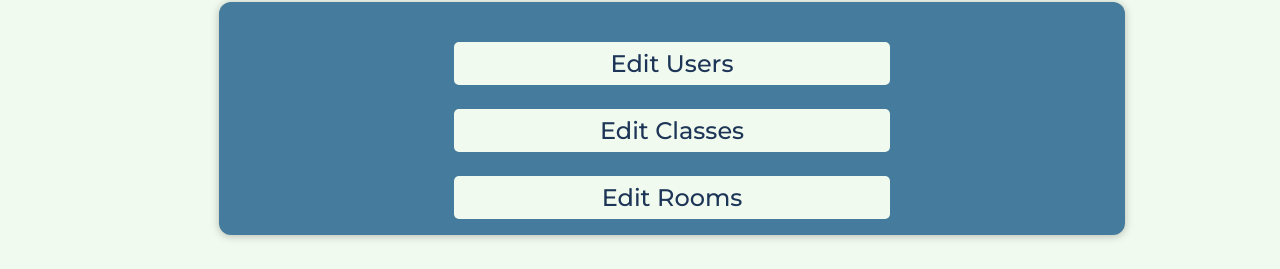
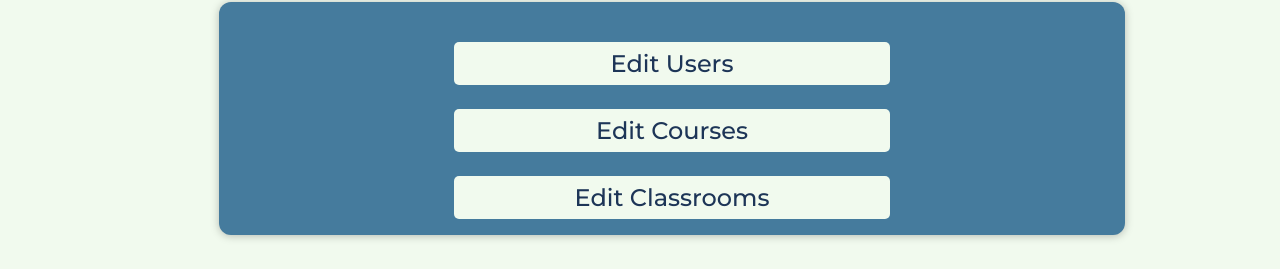
Before and after one commit to WilliamC21/Student-Attendance-App, a Next.js app: page /Admin/AdminHome in a window 1280 px wide. Shown: the part 122-391 px from the top of the page. Built offline with nearby package versions, Linux system fonts and the light colour scheme.

Commit message:
text fix

```diff
--- a/pages/Admin/AdminHome.js
+++ b/pages/Admin/AdminHome.js
@@ -18,10 +18,10 @@ export default function AdminHome() {
               <button>Edit Users</button>
             </Link>
             <Link href="./EditCourses">
-              <button>Edit Classes</button>
+              <button>Edit Courses</button>
             </Link>
             <Link href="./EditClassrooms">
-              <button>Edit Rooms</button>
+              <button>Edit Classrooms</button>
             </Link>
           </Card>
         </div>
```
